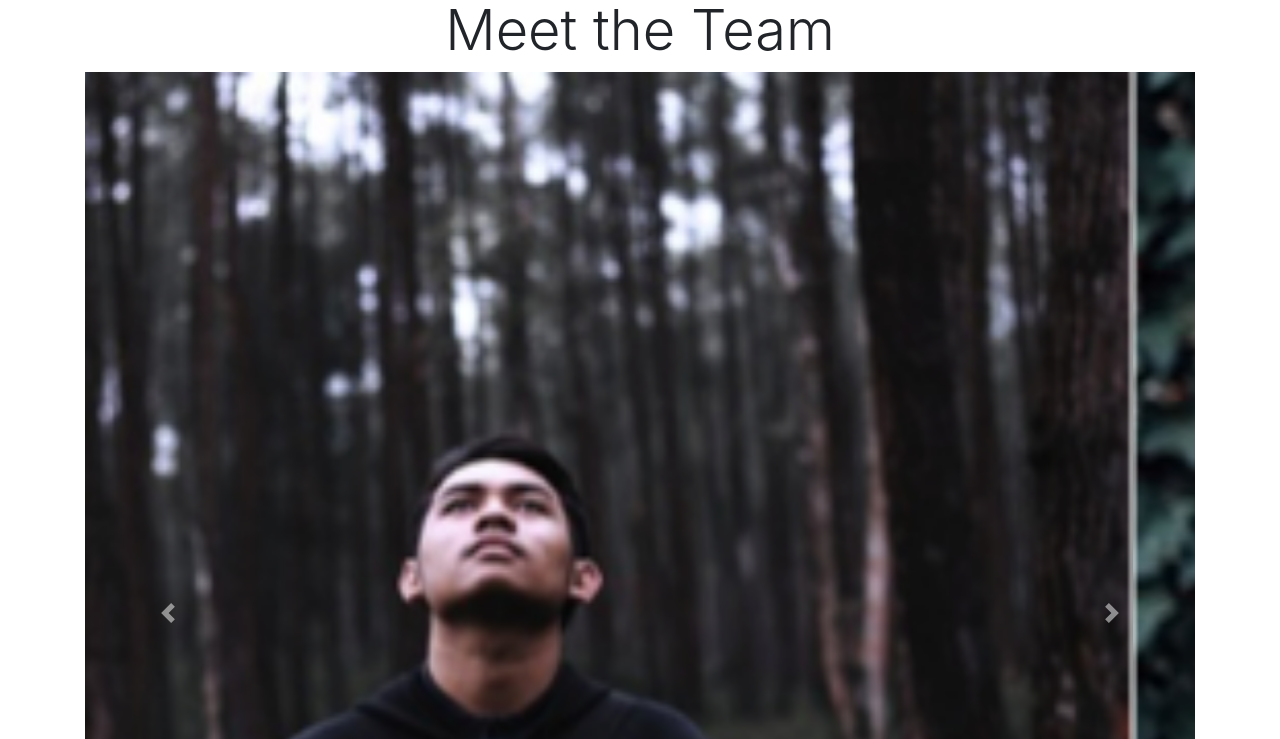
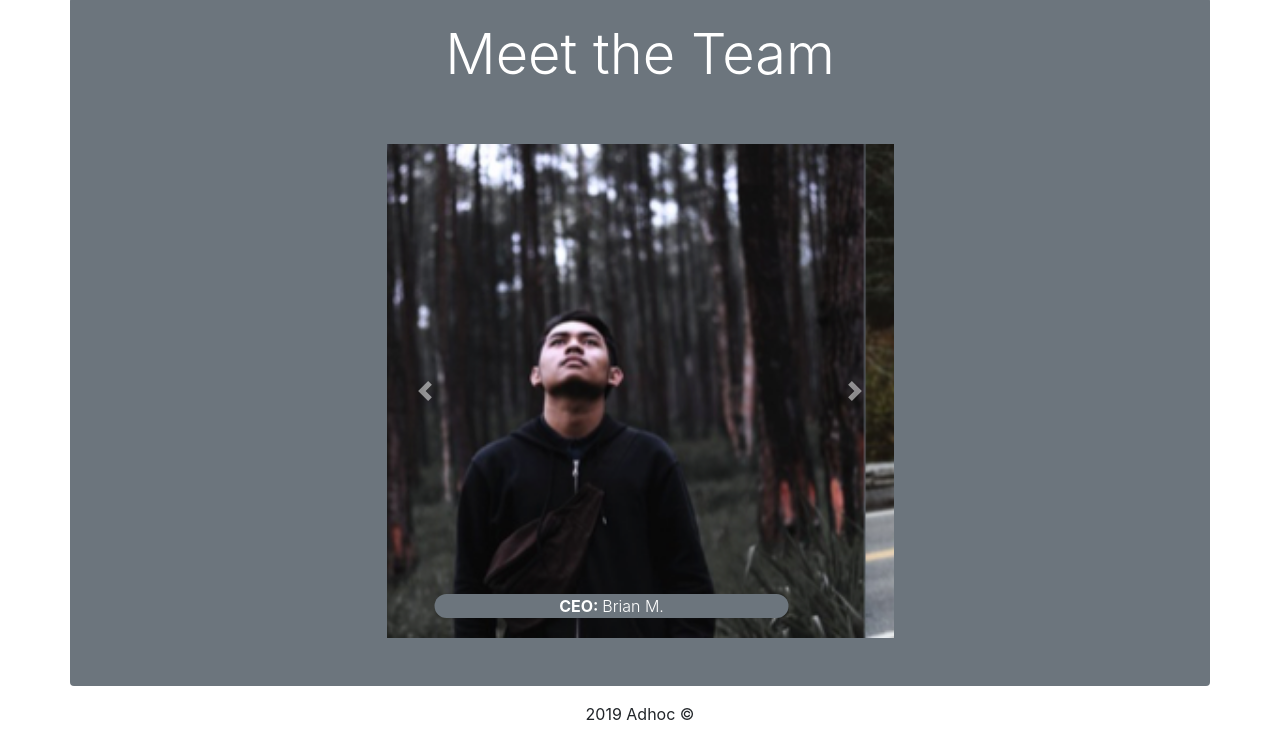
Before and after one commit to Kelvin-Ben/Adhoc, a website: page index.html in a window 1280 px wide. Shown: the part 1201-1940 px from the top of the page. Drawn offline with nearby package versions, Linux system fonts and the light colour scheme.

Commit message:
Create carousel

```diff
--- a/index.html
+++ b/index.html
@@ -96,29 +96,41 @@
     </div>
 
     <!-- Meet the Team Section -->
-    <div class="row">
+    <div class="row bg-secondary rounded-top pt-4">
       <div class="col">
-        <h2 class="display-4 text-center">Meet the Team</h2>
+        <h2 class="display-4 text-center text-white">Meet the Team</h2>
       </div>
     </div>
 
     <!-- Team Pictures Carousel -->
-    <div class="row">
+    <div class="row bg-secondary rounded-bottom p-5">
       <div class="col">
         <!-- Carousel Component -->
-        <div id="carouselExampleControls" class="carousel slide" data-ride="carousel">
+        <div id="carouselExampleControls" class="carousel slide w-50 m-auto" data-ride="carousel">
           <div class="carousel-inner">
             <div class="carousel-item active">
-              <img src="images/brian.png" class="d-block w-100" alt="photo of brian">
+              <img src="images/brian.png" class="d-block w-100" alt="picture of Brian M. the CEO">
+              <div class="carousel-caption bg-secondary rounded-pill py-0">
+                <p class="text-center font-weight-bold my-0">CEO: <span class="font-weight-light">Brian M.</span></p>
+              </div>
             </div>
             <div class="carousel-item">
-              <img src="images/amie.png" class="d-block w-100" alt="photo of amie">
+              <img src="images/andy.png" class="d-block w-100" alt="picture of Andy C. the CFO">
+              <div class="carousel-caption bg-secondary rounded-pill py-0">
+                <p class="text-center font-weight-bold my-0">CFO: <span class="font-weight-light">Andy C</span></p>
+              </div>
             </div>
             <div class="carousel-item">
-              <img src="images/angela.webp" class="d-block w-100" alt="photo of angela">
+              <img src="images/angela.webp" class="d-block w-100" alt="picture of Angela W. the COO">
+              <div class="carousel-caption bg-secondary rounded-pill py-0">
+                <p class="text-center font-weight-bold my-0">COO: <span class="font-weight-light">Angela W.</span></p>
+              </div>
             </div>
             <div class="carousel-item">
-              <img src="images/andy.png" class="d-block w-100" alt="photo of andy">
+              <img src="images/amie.png" class="d-block w-100" alt="picture of Amie S. the CTO">
+              <div class="carousel-caption bg-secondary rounded-pill py-0">
+                <p class="text-center font-weight-bold my-0">CTO: <span class="font-weight-light">Amie S.</span></p>
+              </div>
             </div>
           </div>
           <a class="carousel-control-prev" href="#carouselExampleControls" role="button" data-slide="prev">
@@ -136,7 +148,7 @@
   </div>
 
   <!-- Footer -->
-  <footer>2019 Adhoc &copy;</footer>
+  <footer class="text-center m-3">2019 Adhoc &copy;</footer>
 
   <!-- Bootstrap's JavaScript Files -->
   <script src="https://code.jquery.com/jquery-3.3.1.slim.min.js" integrity="sha384-q8i/X+965DzO0rT7abK41JStQIAqVgRVzpbzo5smXKp4YfRvH+8abtTE1Pi6jizo" crossorigin="anonymous"></script>
```
